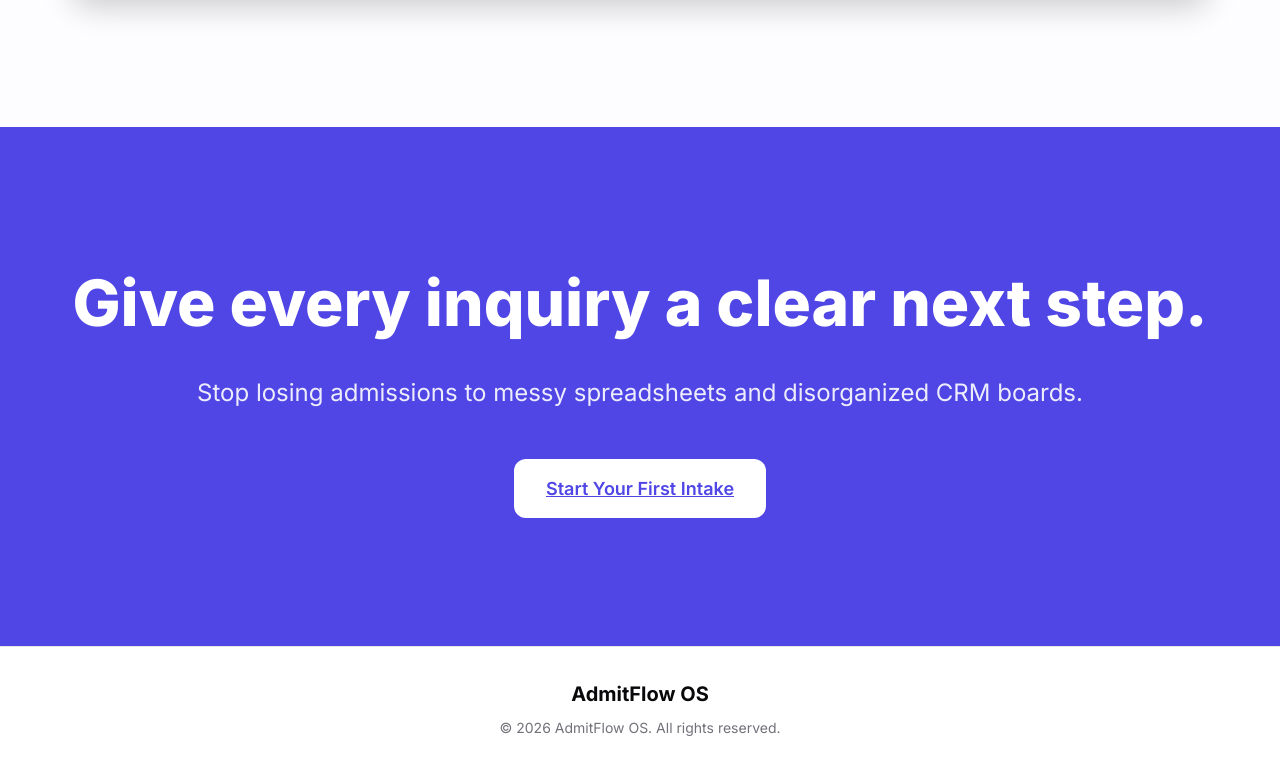
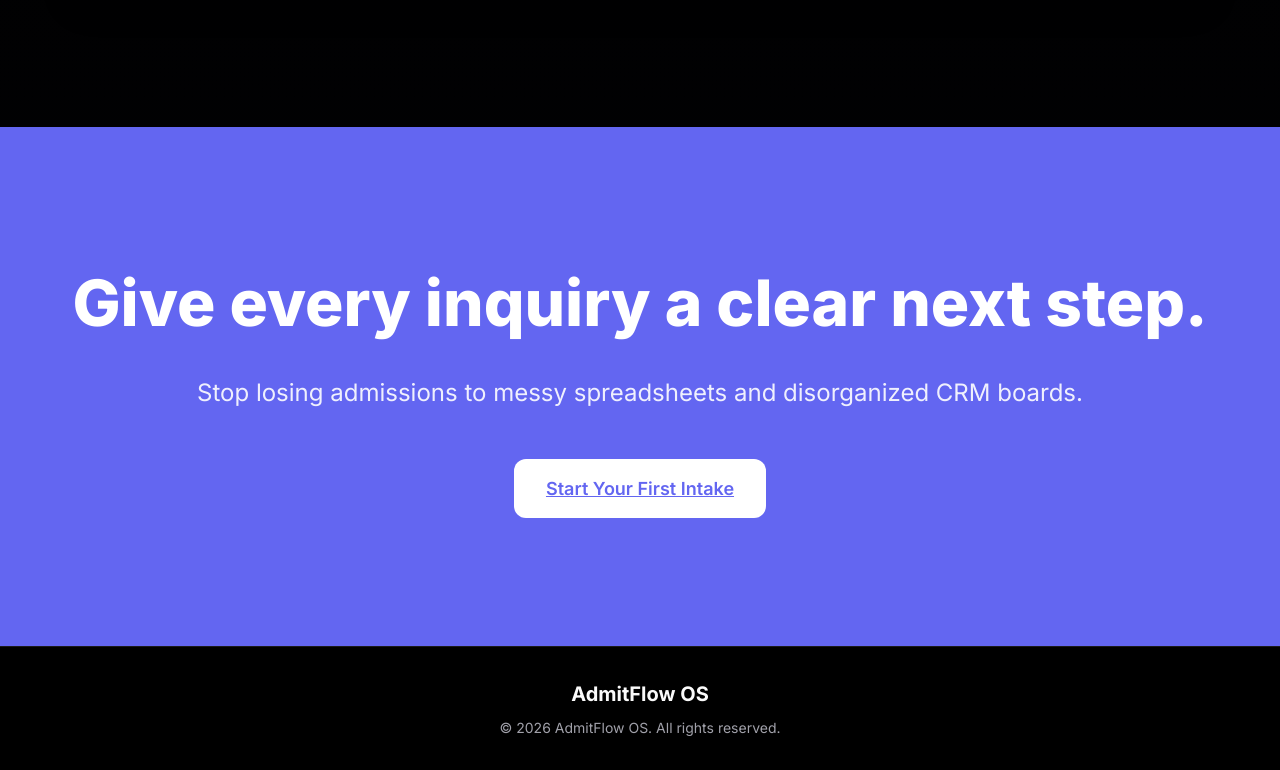
Before and after one commit to delalamamiguel-max/AdmitFlowAI, a Next.js app: page / in a window 1280 px wide. Shown: the part 4152-4922 px from the top of the page. Built offline with nearby package versions, Linux system fonts and the light colour scheme.

Commit message:
Fix: Add missing utility classes for fixed positioning and z-index

```diff
--- a/src/app/globals.css
+++ b/src/app/globals.css
@@ -1,5 +1,5 @@
 :root {
-  color-scheme: dark light;
+  color-scheme: dark;
 
   /* Tech-Forward Color Tokens - Dark Mode Default */
   --brand-light: #4f46e5; /* Indigo 600 */
@@ -28,13 +28,13 @@
   --border-dark: rgba(255, 255, 255, 0.1);
 
   /* Semantic Tokens */
-  --color-brand: light-dark(var(--brand-light), var(--brand-dark));
-  --color-surface: light-dark(var(--surface-light), var(--surface-dark));
-  --color-surface-card: light-dark(var(--card-light), var(--card-dark));
-  --color-surface-glass: light-dark(var(--glass-light), var(--glass-dark));
-  --color-text: light-dark(var(--text-light), var(--text-dark));
-  --color-text-secondary: light-dark(var(--text-sec-light), var(--text-sec-dark));
-  --color-border: light-dark(var(--border-light), var(--border-dark));
+  --color-brand: var(--brand-dark);
+  --color-surface: var(--surface-dark);
+  --color-surface-card: var(--card-dark);
+  --color-surface-glass: var(--glass-dark);
+  --color-text: var(--text-dark);
+  --color-text-secondary: var(--text-sec-dark);
+  --color-border: var(--border-dark);
 
   --color-sla-fresh: var(--sla-green);
   --color-sla-warning: var(--sla-orange);
@@ -609,3 +609,59 @@ p { text-wrap: pretty; }
   .md\:top-6 { top: 1.5rem; }
   .md\:right-6 { right: 1.5rem; }
 }
+
+/* Missing Layout Utilities */
+.gap-1 { gap: 0.25rem; }
+.gap-sm { gap: 0.25rem; }
+.gap-md { gap: 1rem; }
+.col-span-2 { grid-column: span 2 / span 2; }
+.h-14 { height: 3.5rem; }
+.h-16 { height: 4rem; }
+.w-14 { width: 3.5rem; }
+.w-16 { width: 4rem; }
+.min-h-screen { min-height: 100vh; }
+.bottom-6 { bottom: 1.5rem; }
+.right-6 { right: 1.5rem; }
+.pr-8 { padding-right: 2rem; }
+.uppercase { text-transform: uppercase; }
+.capitalize { text-transform: capitalize; }
+.tracking-wider { letter-spacing: 0.05em; }
+.inline-block { display: inline-block; }
+.rounded { border-radius: 0.25rem; }
+.items-end { align-items: flex-end; }
+.mx-auto { margin-left: auto; margin-right: auto; }
+.max-w-\[1600px\] { max-width: 1600px; }
+
+/* Attribute selectors for arbitrary Tailwind classes used in the codebase */
+[class*="text-[var(--color-brand)]"] { color: var(--color-brand); }
+[class*="text-[var(--color-sla-warning)]"] { color: var(--color-sla-warning); }
+[class*="text-[var(--color-sla-breached)]"] { color: var(--color-sla-breached); }
+[class*="text-[var(--color-sla-fresh)]"] { color: var(--color-sla-fresh); }
+
+[class*="bg-[var(--color-brand)]"] { background-color: var(--color-brand); }
+[class*="bg-[var(--color-surface)]"] { background-color: var(--color-surface); }
+[class*="bg-[var(--color-surface)]/90"] { background-color: color-mix(in srgb, var(--color-surface) 90%, transparent); }
+[class*="bg-[var(--color-surface-glass)]"] { background-color: var(--color-surface-glass); }
+[class*="bg-[var(--color-sla-breached)]/10"] { background-color: color-mix(in srgb, var(--color-sla-breached) 10%, transparent); }
+[class*="bg-amber-500/20"] { background-color: rgba(245, 158, 11, 0.2); }
+[class*="bg-red-500/5"] { background-color: rgba(239, 68, 68, 0.05); }
+
+[class*="border-[var(--color-border)]"] { border-color: var(--color-border); }
+[class*="border-[var(--color-brand)]"] { border-color: var(--color-brand); }
+[class*="border-[var(--color-sla-breached)]"] { border-color: var(--color-sla-breached); }
+[class*="border-amber-500/50"] { border-color: rgba(245, 158, 11, 0.5); }
+
+[class*="text-amber-500"] { color: rgba(245, 158, 11, 1); }
+[class*="text-white"] { color: #ffffff; }
+
+@media (min-width: 768px) {
+  .md\:flex-row { flex-direction: row; }
+  .md\:items-center { align-items: center; }
+}
+
+@media (min-width: 1024px) {
+  .lg\:grid-cols-3 { grid-template-columns: repeat(3, minmax(0, 1fr)); }
+}
+.fixed { position: fixed; }
+.z-30 { z-index: 30; }
+.z-40 { z-index: 40; }
```
